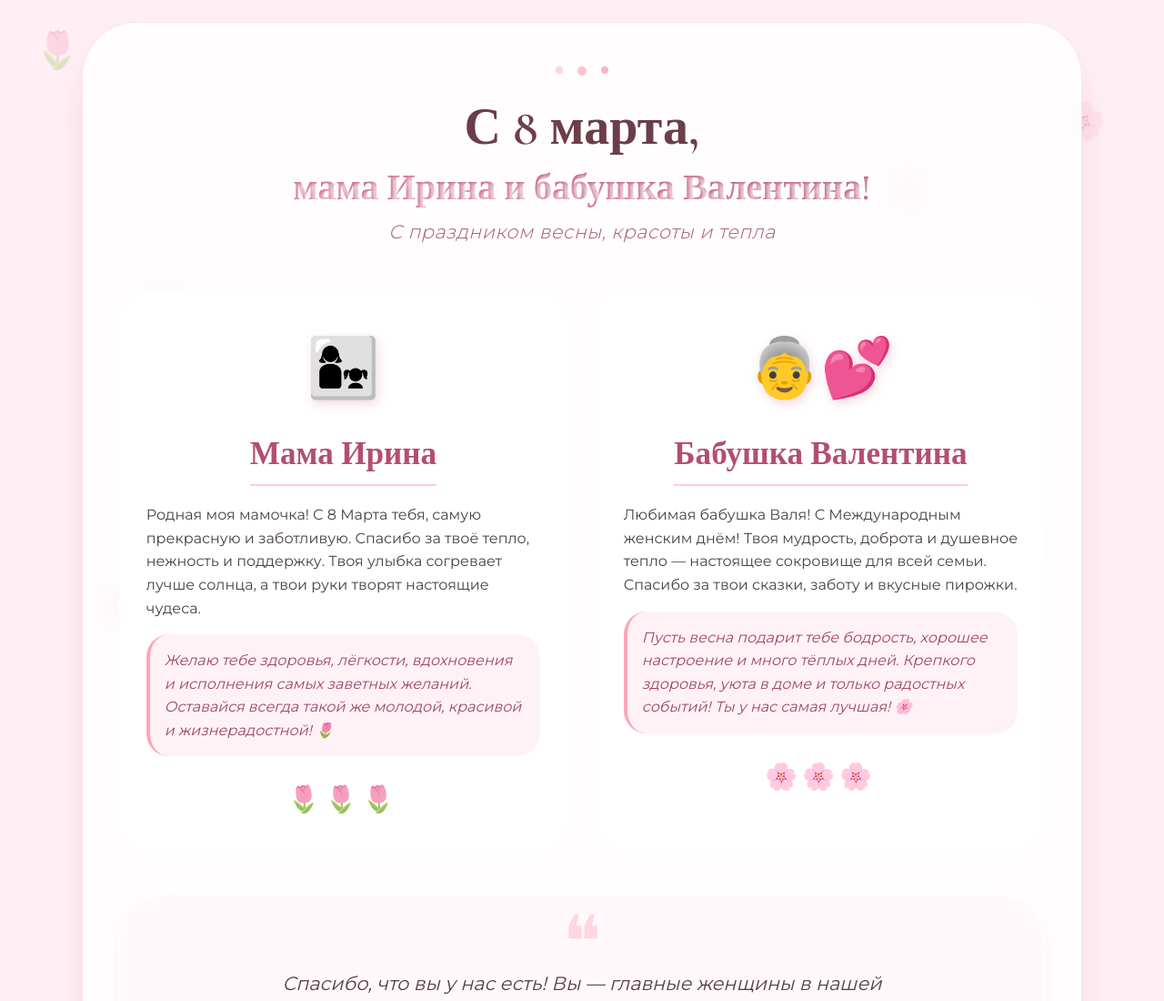
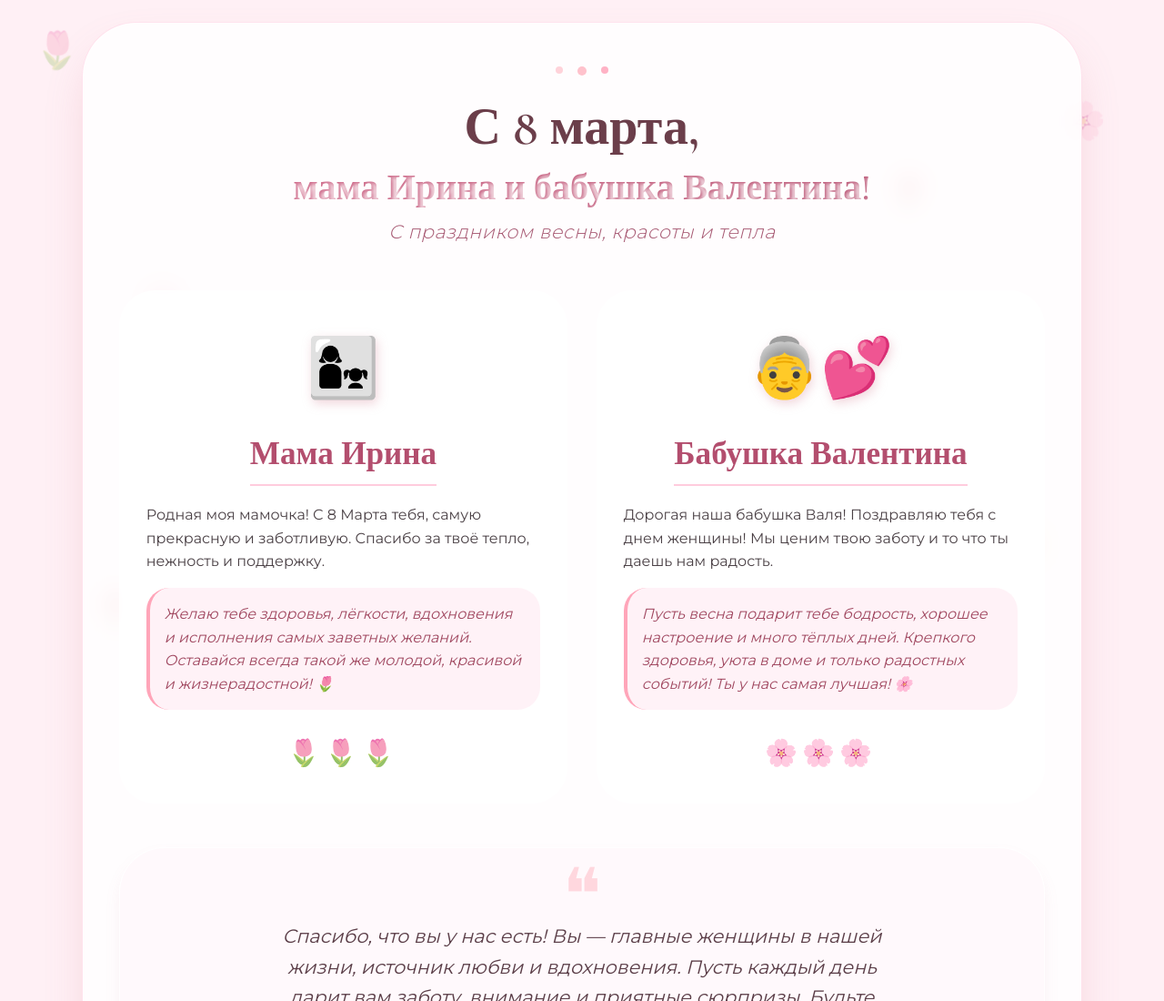
Before and after one commit to faselovs-oss/Mom8mart, a plain HTML site: page index.html in a window 1280 px wide. Shown: the top 1100 px of the page at 91% size. Drawn offline with nearby package versions, Linux system fonts and the light colour scheme.

Commit message:
Update index.html

```diff
--- a/index.html
+++ b/index.html
@@ -40,7 +40,7 @@
                 <div class="person-emoji">👩‍👧</div>
                 <h2 class="person-name">Мама Ирина</h2>
                 <div class="person-message">
-                    <p>Родная моя мамочка! С 8 Марта тебя, самую прекрасную и заботливую. Спасибо за твоё тепло, нежность и поддержку. Твоя улыбка согревает лучше солнца, а твои руки творят настоящие чудеса.</p>
+                    <p>Родная моя мамочка! С 8 Марта тебя, самую прекрасную и заботливую. Спасибо за твоё тепло, нежность и поддержку.</p>
                     <p class="message-quote">Желаю тебе здоровья, лёгкости, вдохновения и исполнения самых заветных желаний. Оставайся всегда такой же молодой, красивой и жизнерадостной! 🌷</p>
                 </div>
                 <div class="flower-decoration">🌷🌷🌷</div>
@@ -50,7 +50,7 @@
                 <div class="person-emoji">👵💕</div>
                 <h2 class="person-name">Бабушка Валентина</h2>
                 <div class="person-message">
-                    <p>Любимая бабушка Валя! С Международным женским днём! Твоя мудрость, доброта и душевное тепло — настоящее сокровище для всей семьи. Спасибо за твои сказки, заботу и вкусные пирожки.</p>
+                    <p>Дорогая наша бабушка Валя! Поздравляю тебя с днем женщины! Мы ценим твою заботу и то что ты даешь нам радость.</p>
                     <p class="message-quote">Пусть весна подарит тебе бодрость, хорошее настроение и много тёплых дней. Крепкого здоровья, уюта в доме и только радостных событий! Ты у нас самая лучшая! 🌸</p>
                 </div>
                 <div class="flower-decoration">🌸🌸🌸</div>
```
